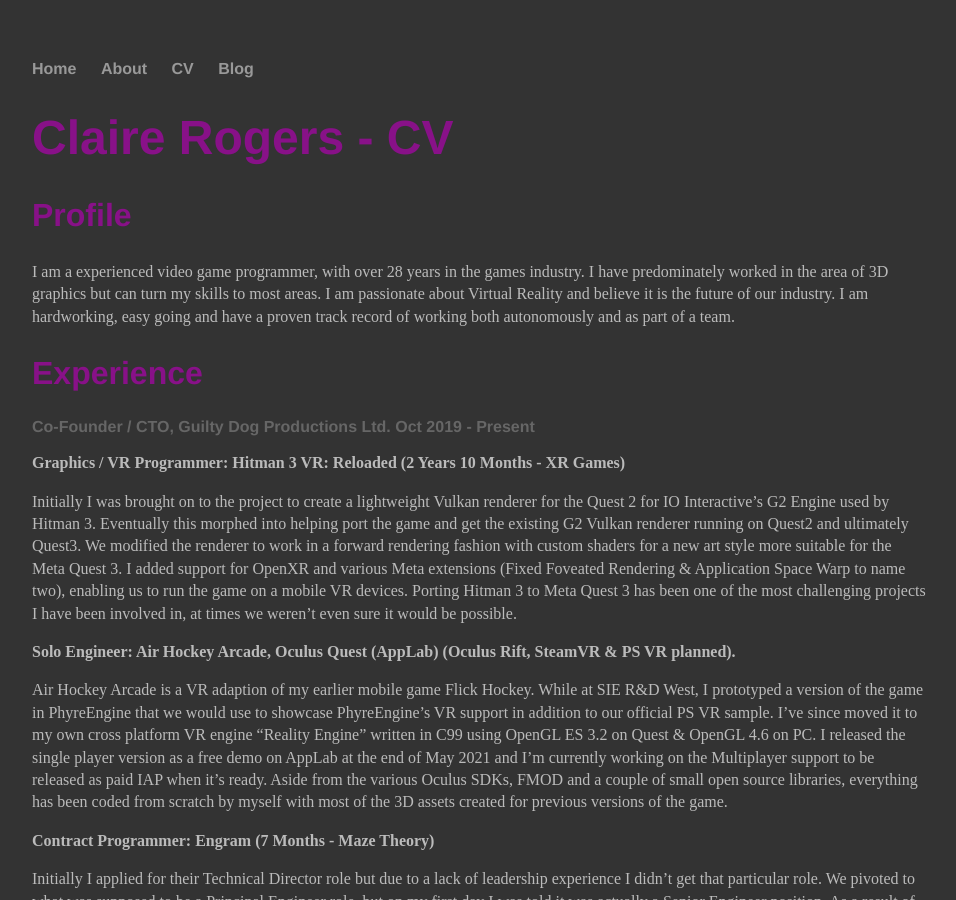
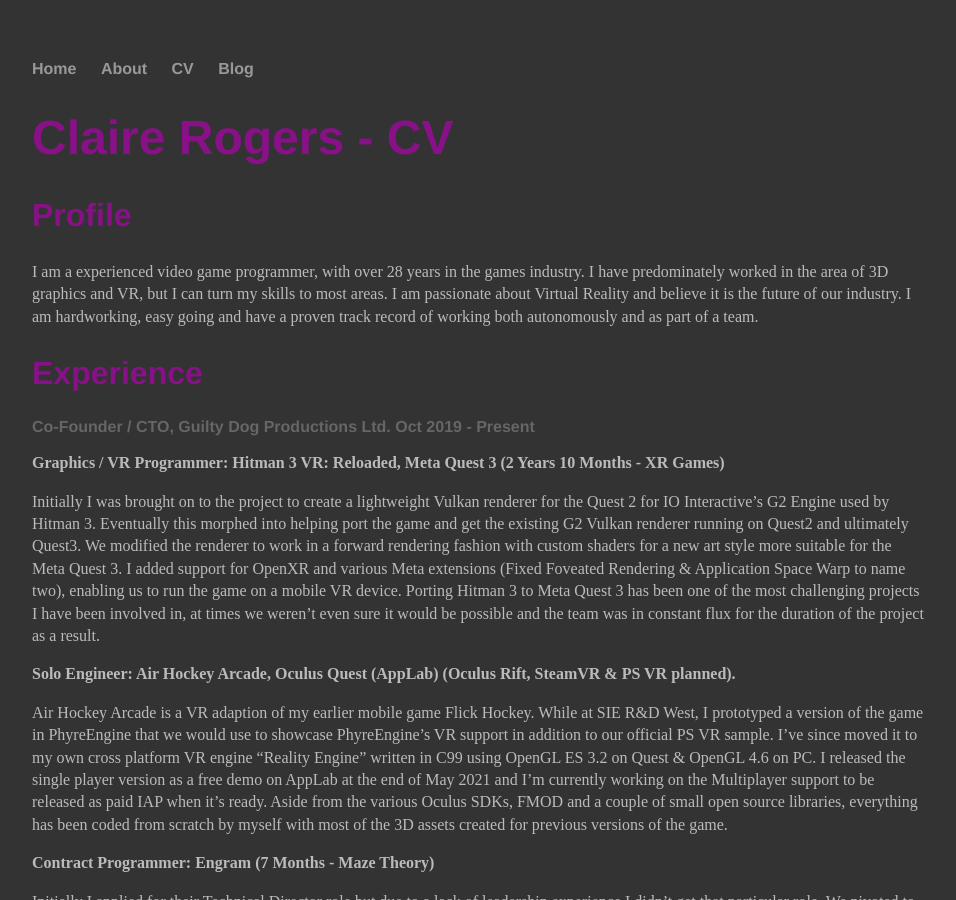
Before and after one commit to guiltydogprods/guiltydogprods.github.io, a Jekyll site: the page built from cv.md, in a window 1280 px wide and 900 px high. Shown: the whole window, without its empty margins (160-1116 px from the left). Built offline with Jekyll 4.4.1, drawn with Linux system fonts in a browser that asks for light colours; some of the changed text lies outside the part shown.

Commit message:
Update cv.md

```diff
--- a/cv.md
+++ b/cv.md
@@ -7,16 +7,16 @@
 
 ## Profile
 
-I am a experienced video game programmer, with over 28 years in the games industry. I have predominately worked in the area of 3D graphics but can turn my skills to most areas. I am passionate about Virtual Reality and believe it is the future of our industry. I am hardworking, easy going and have a proven track record of working both autonomously and as part of a team.
+I am a experienced video game programmer, with over 28 years in the games industry. I have predominately worked in the area of 3D graphics and VR, but I can turn my skills to most areas. I am passionate about Virtual Reality and believe it is the future of our industry. I am hardworking, easy going and have a proven track record of working both autonomously and as part of a team.
 
 Experience
 ----------
 
 ### Co-Founder / CTO, Guilty Dog Productions Ltd. Oct 2019 -  Present
 
-**Graphics / VR Programmer: Hitman 3 VR: Reloaded (2 Years 10 Months - XR Games)**
+**Graphics / VR Programmer: Hitman 3 VR: Reloaded, Meta Quest 3 (2 Years 10 Months - XR Games)**
 
-Initially I was brought on to the project to create a lightweight Vulkan renderer for the Quest 2 for IO Interactive's G2 Engine used by Hitman 3.  Eventually this morphed into helping port the game and get the existing G2 Vulkan renderer running on Quest2 and ultimately Quest3. We modified the renderer to work in a forward rendering fashion with custom shaders for a new art style more suitable for the Meta Quest 3. I added support for OpenXR and various Meta extensions (Fixed Foveated Rendering & Application Space Warp to name two), enabling us to run the game on a mobile VR devices. Porting Hitman 3 to Meta Quest 3 has been one of the most challenging projects I have been involved in, at times we weren't even sure it would be possible.
+Initially I was brought on to the project to create a lightweight Vulkan renderer for the Quest 2 for IO Interactive's G2 Engine used by Hitman 3.  Eventually this morphed into helping port the game and get the existing G2 Vulkan renderer running on Quest2 and ultimately Quest3. We modified the renderer to work in a forward rendering fashion with custom shaders for a new art style more suitable for the Meta Quest 3. I added support for OpenXR and various Meta extensions (Fixed Foveated Rendering & Application Space Warp to name two), enabling us to run the game on a mobile VR device. Porting Hitman 3 to Meta Quest 3 has been one of the most challenging projects I have been involved in, at times we weren't even sure it would be possible and the team was in constant flux for the duration of the project as a result.
 
 **Solo Engineer: Air Hockey Arcade, Oculus Quest (AppLab) (Oculus Rift, SteamVR & PS VR planned).**
 
```
Also changed, not shown: other parts of cv.md (+2 -2 lines).
